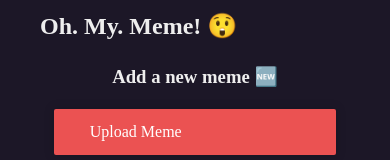
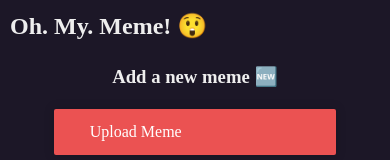
Before and after one commit to TinasheKeith/OhMyMeme, a Vue app: page / in a window 390 px wide. Shown: the top 160 px of the page. Built offline with nearby package versions, Linux system fonts and the light colour scheme; no server answers; the database is empty; a web font is replaced by a local one; what vue-js-modal would draw is missing.

Commit message:
removed random meme gen

```diff
--- a/src/components/AppBar.vue
+++ b/src/components/AppBar.vue
@@ -20,6 +20,16 @@ export default {
   margin-bottom: 2em;
 }
 
+@media screen and (max-width: 700px) {
+  .appbar {
+    display: flex;
+    flex-direction: row;
+    height: 2em;
+    padding: 10px;
+    margin-bottom: 2em;
+  }
+}
+
 .appbar-title {
   font-size: 1.5em;
 }
--- a/src/components/MemeUploader.vue
+++ b/src/components/MemeUploader.vue
@@ -5,6 +5,7 @@
       Upload Meme
       <input type="file" accept="image/*" size="60" @change="onFileChosen" />
     </label>
+
     <img
       v-if="imageFile"
       id="memeImage"
@@ -46,6 +47,7 @@ export default {
       const imageFile = e.target.files[0];
       this.imageFile = imageFile;
     },
+
     async onUpload() {
       const firestoreService = new FirestoreService();
 
```
